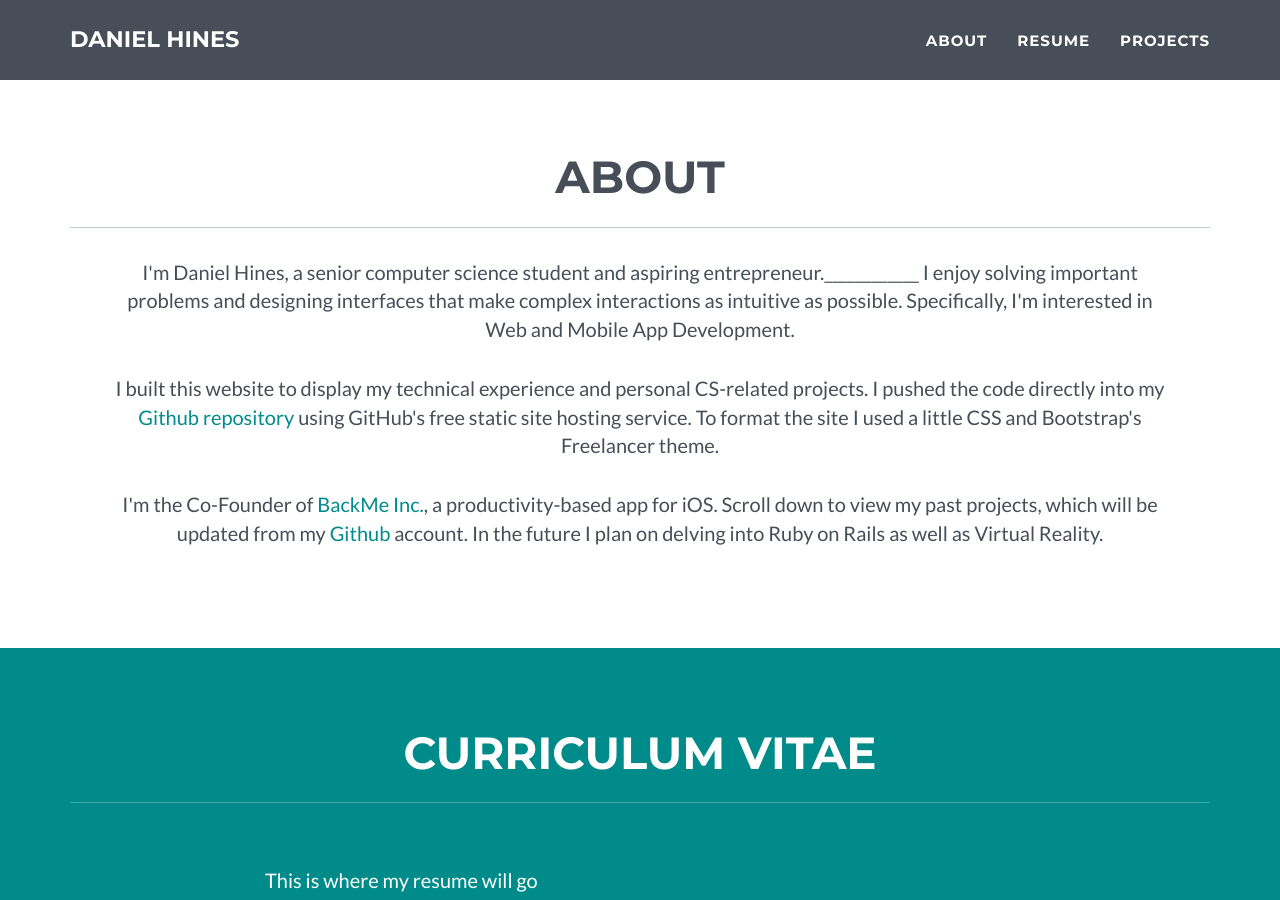
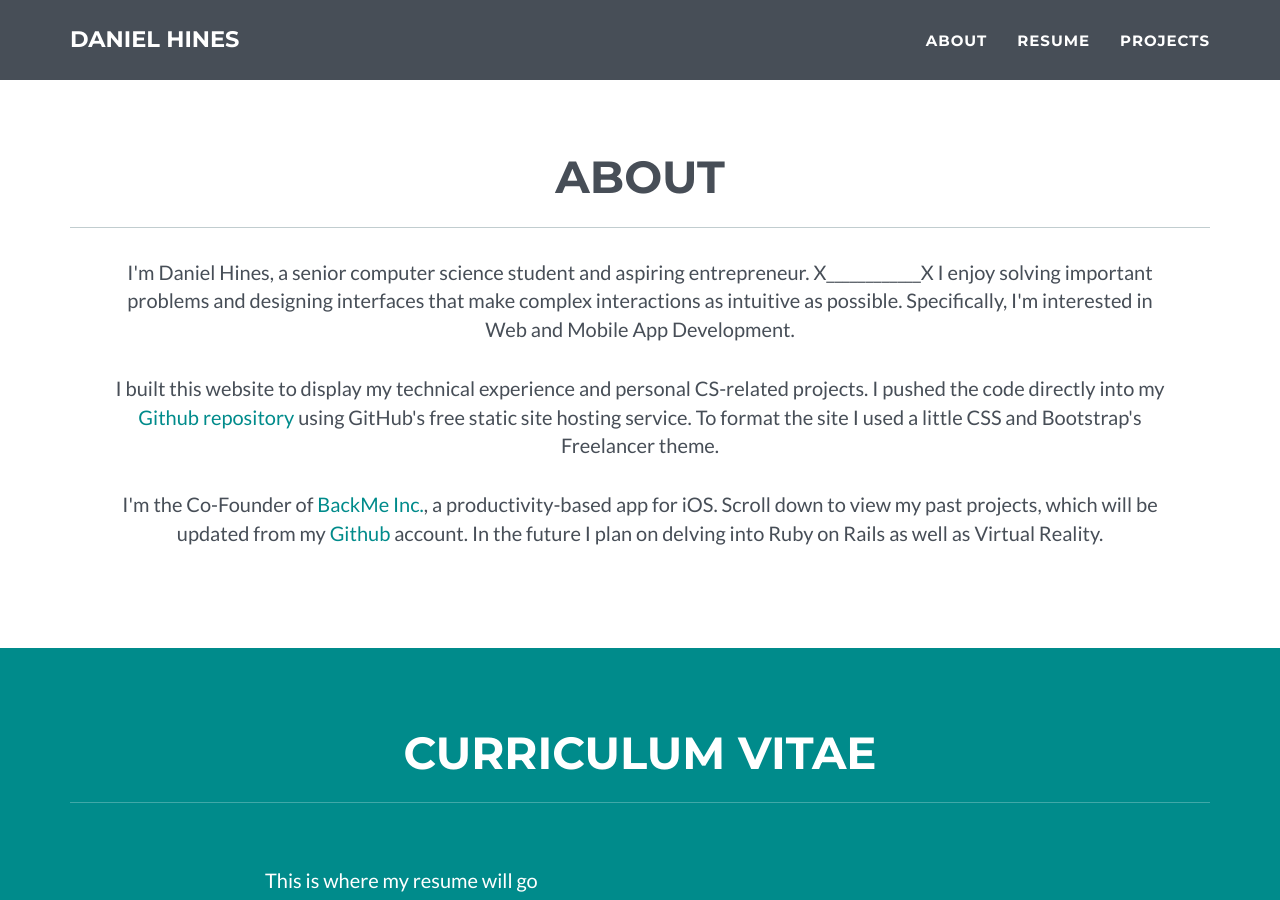
Before and after one commit to danielchines/danielchines.github.io, a Jekyll site: the page built from index.html, in a window 1280 px wide and 900 px high, scrolled down 751 px. Built offline with Jekyll 4.4.1, drawn with Linux system fonts in a browser that asks for light colours.

```diff
--- a/_config.yml
+++ b/_config.yml
@@ -30,7 +30,7 @@ color:
 # About section
 about:
    p1: |
-     I'm Daniel Hines, a senior computer science student and aspiring entrepreneur.____________
+     I'm Daniel Hines, a senior computer science student and aspiring entrepreneur. X____________X
      I enjoy solving important problems and designing interfaces that make complex interactions as intuitive as possible. Specifically, I'm interested in Web and Mobile App Development.
    p2: I built this website to display my technical experience and personal CS-related projects. I pushed the code directly into my <a href="https://github.com/danielchines/danielchines.github.io">Github repository</a> using GitHub's free static site hosting service. To format the site I used a little CSS and Bootstrap's Freelancer theme.
    p3: I'm the Co-Founder of <a href="https://backme.com">BackMe Inc.</a>, a productivity-based app for iOS. Scroll down to view my past projects, which will be updated from my <a href="https://github.com/danielchines">Github</a> account. In the future I plan on delving into Ruby on Rails as well as Virtual Reality.
```
